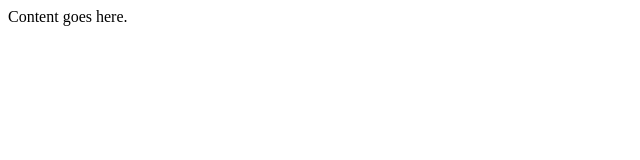
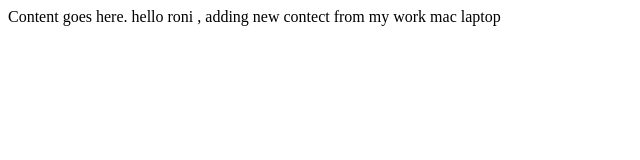
Before and after one commit to ronibary/git-demo, a plain HTML site: page index.html in a window 1280 px wide. Shown: the whole page, without its empty margins (0-640 px from the left). Drawn offline with Linux system fonts and the light colour scheme.

Commit message:
adding content from work mac machine

```diff
--- a/index.html
+++ b/index.html
@@ -7,5 +7,6 @@
 </head>
 <body>
 Content goes here.
+hello roni , adding new contect from my work mac laptop
 </body>
 </html>
```
